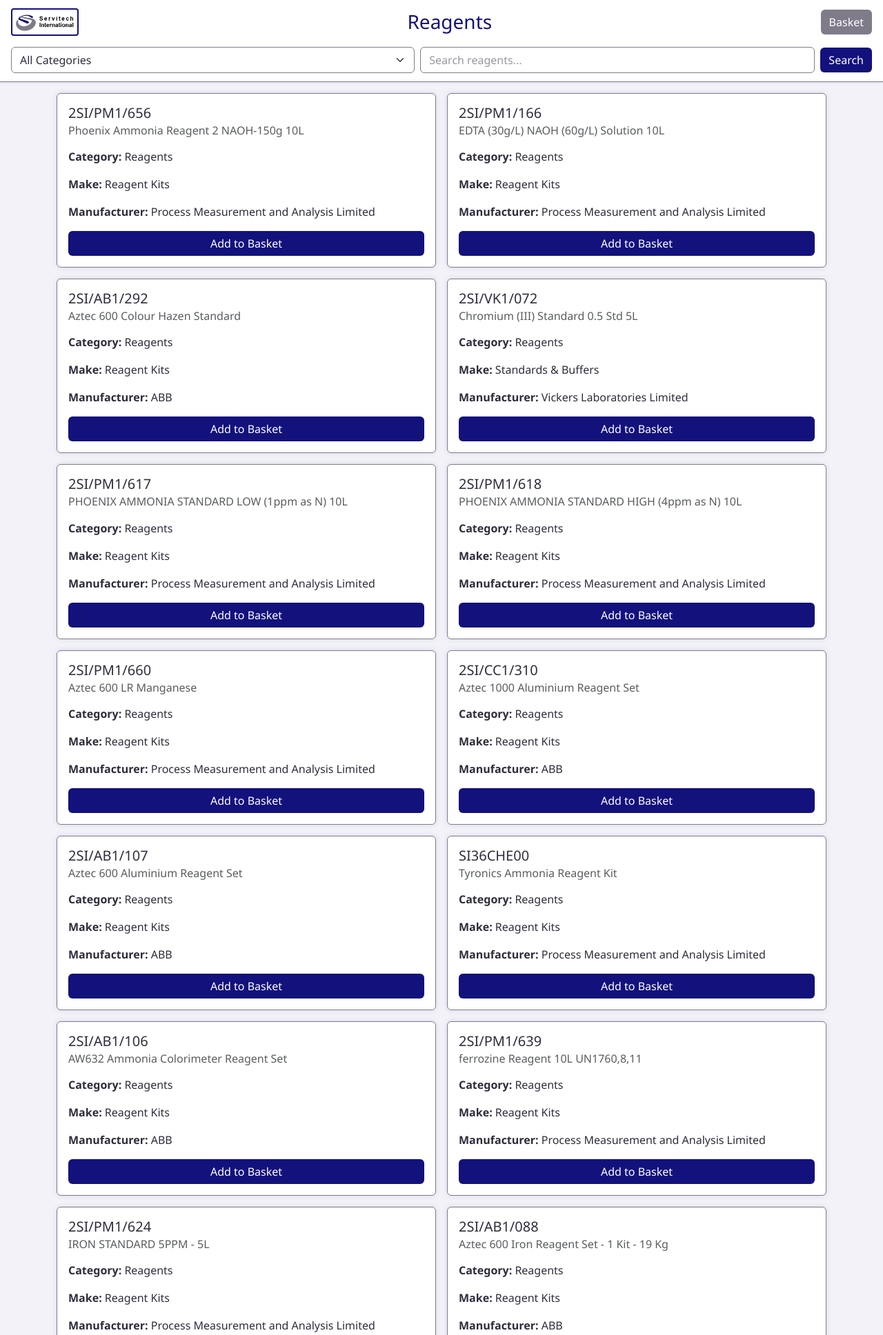
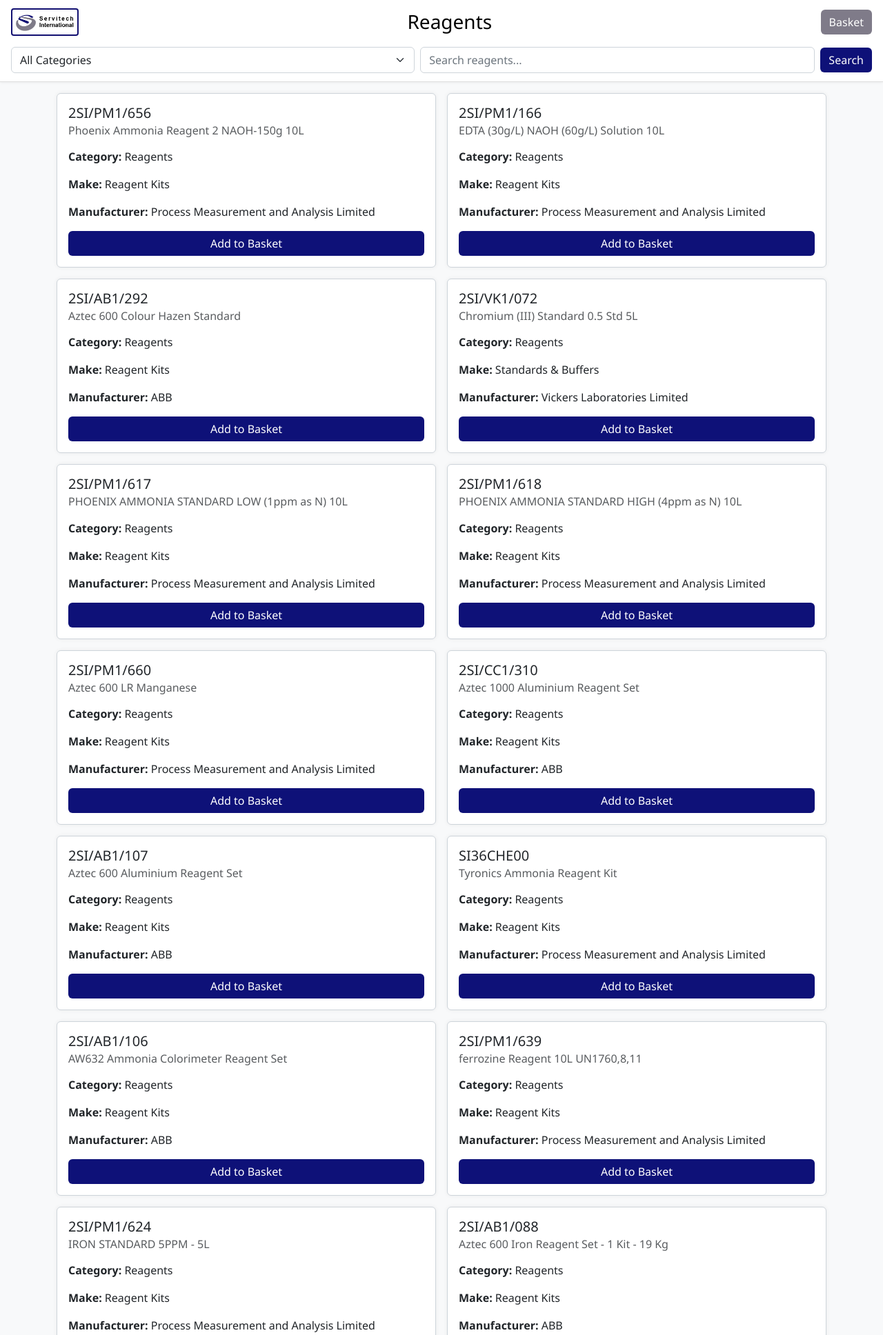
Before and after one commit to tomward0606/PartsProjectMain, a Flask app: page /reagents in a window 1280 px wide. Shown: the top 1936 px of the page at 69% size. Run offline with Flask 3, Linux system fonts and the light colour scheme.

Commit message:
Update style.css

```diff
--- a/static/style.css
+++ b/static/style.css
@@ -1,32 +1,33 @@
+
 body {
   margin: 0;
   padding: 0;
-  background-color: #f2f2f8; /* lightened neutral background */
-  color: #2e2d3c; /* dark muted text */
+  background-color: #f8f9fa;
+  color: #212529;
   font-family: "Segoe UI", "Helvetica Neue", sans-serif;
 }
 
 h3, h5, h6 {
-  color: #13117c; /* main dark blue */
+  color: #000;
   margin-bottom: 0.5rem;
 }
 
 /* Card layout */
 .card {
   background-color: #ffffff;
-  border: 1px solid #7f7b89; /* muted purple border */
+  border: 1px solid #ced4da;
   border-radius: 0.375rem;
-  box-shadow: 0 0 8px rgba(19, 17, 124, 0.1); /* subtle dark blue shadow */
+  box-shadow: 0 0 6px rgba(0, 0, 0, 0.06);
   transition: border 0.2s ease, box-shadow 0.2s ease;
 }
 
 .card:hover {
-  border-color: #13117c;
-  box-shadow: 0 0 14px rgba(19, 17, 124, 0.3);
+  border-color: #6c757d;
+  box-shadow: 0 0 12px rgba(0, 0, 0, 0.1);
 }
 
 .card-title, .card-subtitle, .card-text {
-  color: #2e2d3c;
+  color: #212529;
 }
 
 /* Buttons */
@@ -36,61 +37,56 @@
   transition: all 0.2s ease;
 }
 
-/* Primary button - dark blue */
 .btn-primary {
-  background-color: #13117c;
+  background-color: #0e1178;
   color: #fff;
   border: none;
 }
 
 .btn-primary:hover {
-  background-color: #0d0b59; /* darker shade */
+  background-color: #0b5ed7;
 }
 
-/* Danger button - a muted purple red for contrast */
 .btn-danger {
-  background-color: #a34d6d;
+  background-color: #dc3545;
   color: #fff;
   border: none;
 }
 
 .btn-danger:hover {
-  background-color: #7f3a54;
+  background-color: #bb2d3b;
 }
 
-/* Success button - main muted purple */
 .btn-success {
   background-color: #7f7b89;
-  color: #fff;
   border: none;
 }
 
 .btn-success:hover {
-  background-color: #5c5962;
+  background-color: #4f4d55;
 }
 
-/* Secondary button - lighter dark blue */
 .btn-secondary {
-  background-color: #32326b;
+  background-color: #0d1b2a;
   color: #fff;
   border: none;
 }
 
 .btn-secondary:hover {
-  background-color: #4a487e;
+  background-color: #1b2a41;
 }
 
 /* Form inputs */
 .form-control,
 .form-select {
   background-color: #fff;
-  color: #2e2d3c;
-  border: 1px solid #7f7b89;
+  color: #212529;
+  border: 1px solid #ced4da;
   border-radius: 0.375rem;
 }
 
 .form-control::placeholder {
-  color: #9a97a1;
+  color: #6c757d;
 }
 
 /* Spacing tweaks */
@@ -105,8 +101,8 @@
 /* Sticky header (clean and compact) */
 header.sticky-top {
   background-color: #ffffff;
-  border-bottom: 1px solid #7f7b89;
-  box-shadow: 0 1px 4px rgba(19, 17, 124, 0.1);
+  border-bottom: 1px solid #ddd;
+  box-shadow: 0 1px 4px rgba(0, 0, 0, 0.05);
   position: sticky;
   top: 0;
   z-index: 1030;
@@ -127,7 +123,7 @@
 }
 
 header h3 {
-  color: #13117c !important;
+  color: #000 !important;
   margin: 0;
 }
 
@@ -152,12 +148,11 @@
 
 .logo-button {
   display: inline-block;
-  border: 2px solid #13117c;
+  border: 2px solid #121071;
   border-radius: 4px;
   padding: 4px;
   transition: opacity .2s;
 }
-
 .logo-button:hover {
   opacity: 0.8;
   cursor: pointer;
@@ -169,7 +164,7 @@
   aspect-ratio: 1 / 1;
   overflow: hidden;
   border-radius: 0.375rem;
-  background-color: #e6e5eb; /* soft muted background */
+  background-color: #f0f0f0;
   display: flex;
   align-items: center;
   justify-content: center;
```
